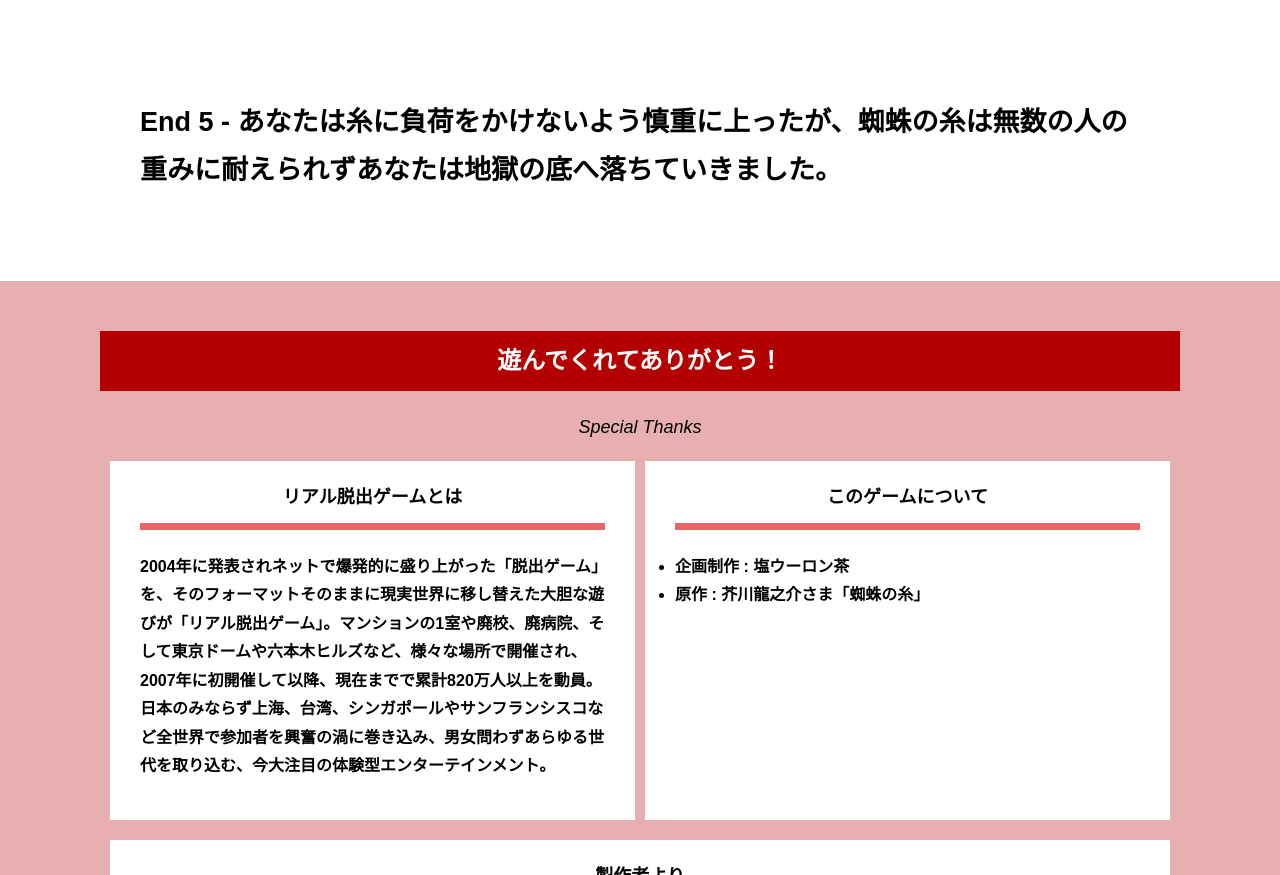
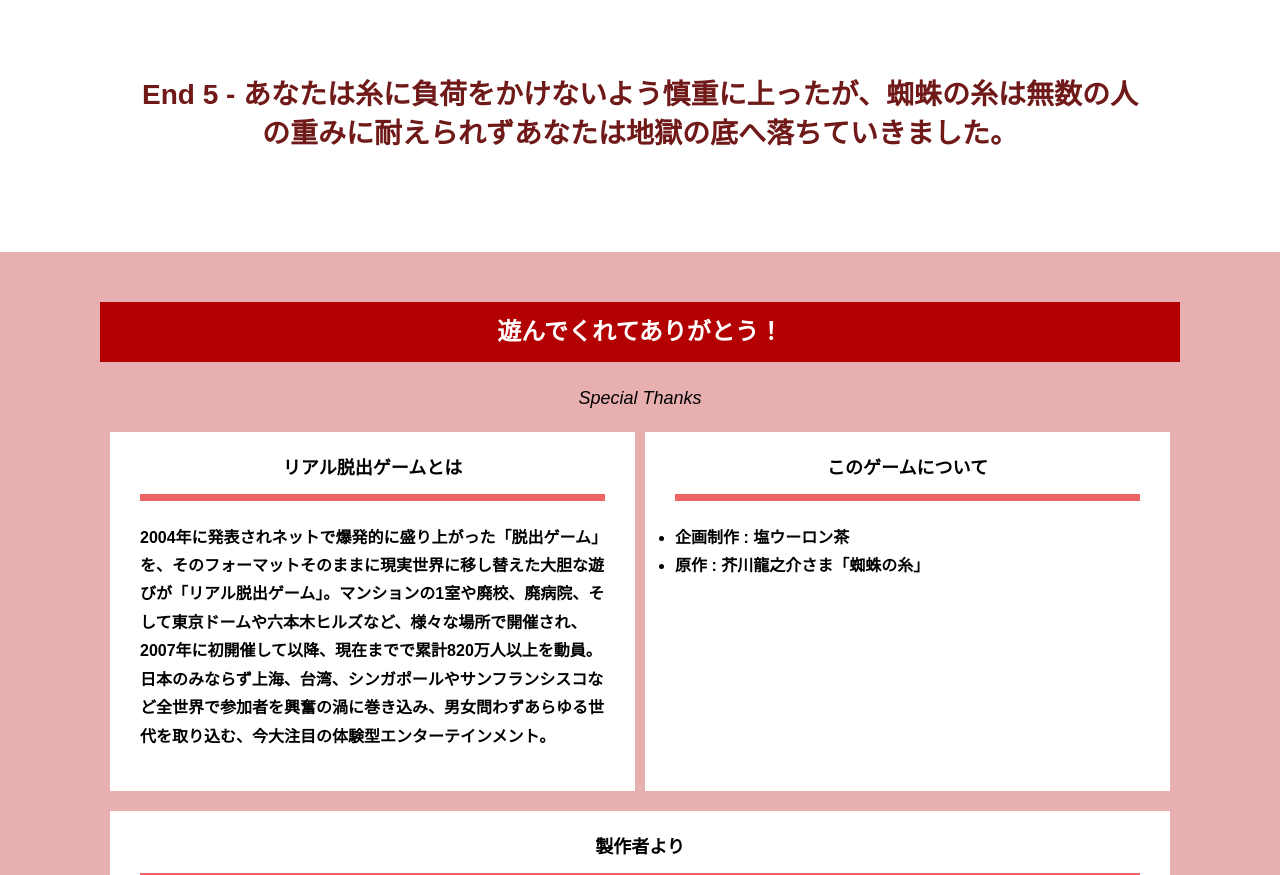
Before and after one commit to TaiyoSakai/Kumonoito-escape, a plain HTML site: page end5.html in a window 1280 px wide. Shown: the part 1286-2161 px from the top of the page. Drawn offline with Linux system fonts and the light colour scheme.

Commit message:
Update style.css

```diff
--- a/assets/css/style.css
+++ b/assets/css/style.css
@@ -293,11 +293,21 @@ button {
   position: relative;
   font-size: 30px;
   text-align: center;
-  line-height: 1.06667;
+  line-height: 1.4;
   margin: 0;
   padding-bottom: 15px;
   color: #701919;
 }
+.section-title--border--final-1-2 {
+  position: relative;
+  font-size: 28px;
+  text-align: center;
+  line-height: 1.4;
+  margin: 0;
+  padding-bottom: 15px;
+  color: #701919;
+}
+
 
 /******************
 * text
```
